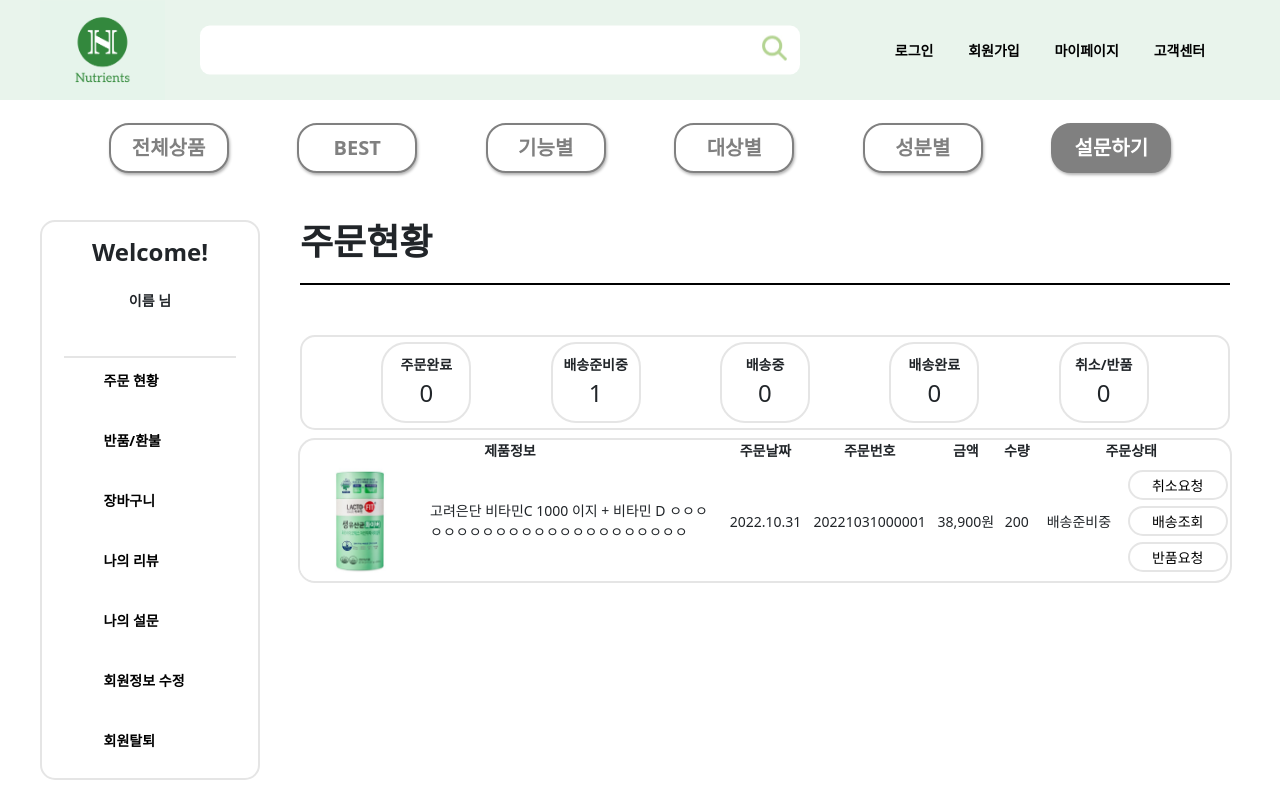
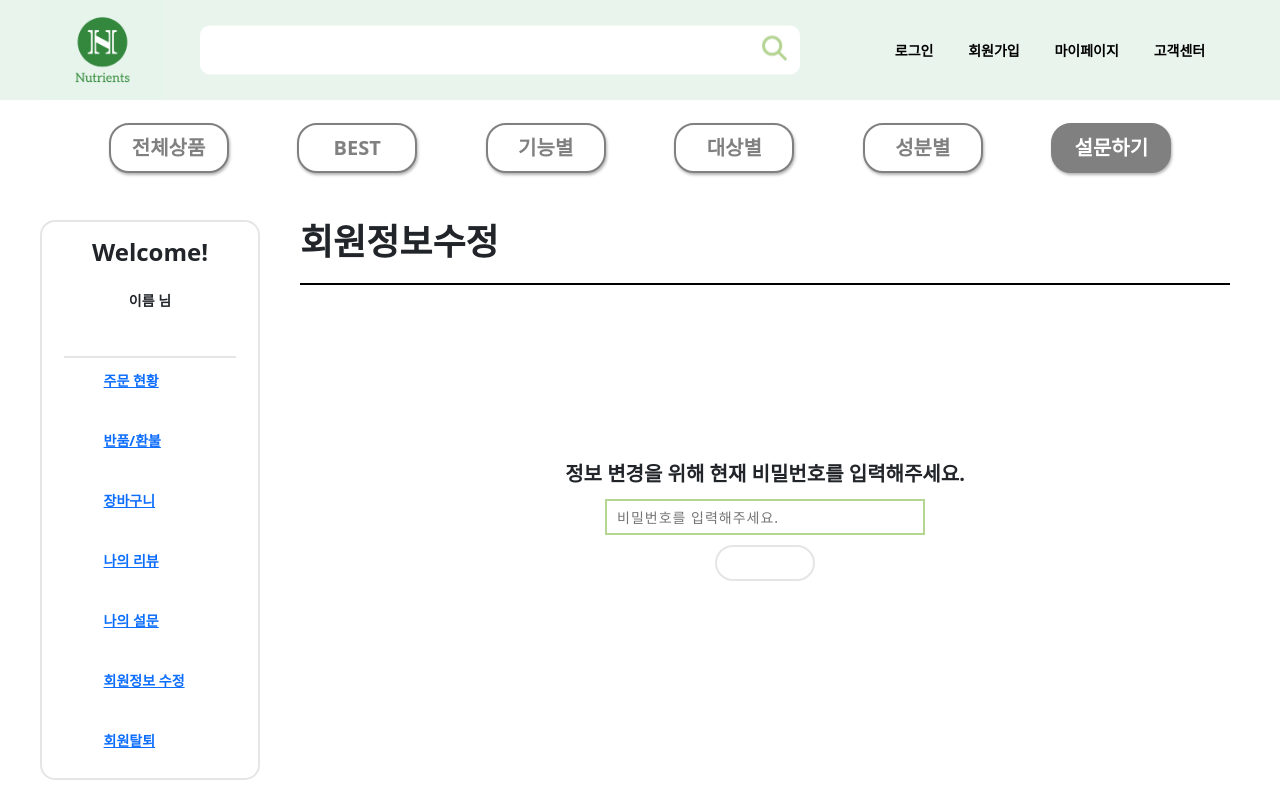
Before and after one commit to hoyaioi/Team-Project, a React (Create React App) app: page /mypage/myinfo in a window 1280 px wide. Shown: the top 800 px of the page. Built offline with nearby package versions, Linux system fonts and the light colour scheme.

Commit message:
로직 변경 및 불필요한 임포트 삭제

```diff
--- a/src/App.js
+++ b/src/App.js
@@ -10,7 +10,6 @@ import ServiceCenter from "./Component/ServiceCenter";
 import Notice from "./Component/Notice";
 import NoticeDetail from "./Component/NoticeDetail";
 import ScrollToTop from "./ScrollToTop";
-import MyPageCart from "./Component/MyPageCart";
 import MyCart from "./Component/MyCart";
 import ItemList from "./Component/ItemList";
 import ServiceQna from "./Component/ServiceQna";
@@ -31,6 +30,7 @@ import MyPageResearch from "./Component/MyResearch";
 import MyInfoUp1 from "./Component/MyInfoUp1";
 import MyInfoUp2 from "./Component/MyInfoUp2";
 import MyInfoDel1 from "./Component/MyInfoDel1";
+import MyInfoDel2 from "./Component/MyInfoDel2";
 
 function App() {
   return (
@@ -47,16 +47,17 @@ function App() {
             <Route path="mycart" element={<MyCart />} />
             <Route path="myreview" element={<MyReview />} />
             <Route path="myresearch" element={<MyPageResearch />} />
-            <Route path="myinfo" element={<MyInfoUp1 />} />
-            <Route path="modify" element={<MyInfoUp2 />} />
+            <Route path="myinfo" element={<MyInfoUp1 memIdx={3}/>} />
+            <Route path="modify" element={<MyInfoUp2 memIdx={3}/>} />
 
-            <Route path="myinfodel" element={<MyInfoDel1 />} />
+            <Route path="myinfodel" element={<MyInfoDel1 memIdx={3} />} />
+            <Route path="unregister" element={<MyInfoDel2 memIdx={3}/>} />
           </Route>
           <Route path="/item/:itemIdx" element={<Item />} />
           <Route path="/notice" element={<Notice />} />
           <Route path="/noticedetail" element={<NoticeDetail />} />
           <Route path="/intro" element={<Intro />} />
-          <Route path="/cart" element={<MyCart />} />
+          {/* <Route path="/cart" element={<MyCart />} /> */}
           <Route path="/serviceqna" element={<ServiceQna />} />
           <Route path="/itemlist" element={<ItemList />} />
           <Route path="/join" element={<Register />} />
--- a/src/Component/MyInfoUp1.js
+++ b/src/Component/MyInfoUp1.js
@@ -2,16 +2,17 @@ import axios from 'axios';
 import { useRef } from 'react';
 import { useState } from 'react';
 import { useEffect } from 'react';
+import { useNavigate } from 'react-router-dom';
 import '../CSS/MyInfoUp1.css';
 
-function MyInfoUp1({ memIdx, handleIsNow, history }) {
+function MyInfoUp1({ memIdx }) {
 
     const [data, setData] = useState({});
-    const [memPw1, setMemPw1] = useState('');
+    const [memPw, setMemPw] = useState('');
 
     const inputPw = useRef();
 
-    const handlerChangePw1 = (e) => setMemPw1(e.target.value);
+    const handlerChangePw = (e) => setMemPw(e.target.value);
 
     useEffect(() => {
         inputPw.current.focus();
@@ -27,19 +28,21 @@ function MyInfoUp1({ memIdx, handleIsNow, history }) {
     //         .catch(error => console.log(error));
     // }, []);
 
-    const handlerOnClick = (e) => {
+    const navigate = useNavigate();
 
-        axios.post(`http://localhost:8080/member/${memIdx}`, `memPw1=${memPw1}`)
+    const handlerOnClick = () => {
+
+        axios.post(`http://localhost:8080/member/${memIdx}`, `memPw=${memPw}`)
             .then(response => {
                 if(response.status === 200){
-                    handleIsNow(e);
+                    navigate('/mypage/modify');
                 }
             })
             .catch(error => {
                 console.log(error);
                 alert('비밀번호가 일치하지 않습니다.');
                 inputPw.current.focus();
-                setMemPw1('');
+                setMemPw('');
             })
 
     }
@@ -56,7 +59,7 @@ function MyInfoUp1({ memIdx, handleIsNow, history }) {
                             정보 변경을 위해 현재 비밀번호를 입력해주세요.
                         </div>
                         <div className='myinfoup1_input_wrap'>
-                            <input type='password' ref={inputPw} value={memPw1} placeholder='비밀번호를 입력해주세요.' onChange={handlerChangePw1} autoComplete='off' />
+                            <input type='password' ref={inputPw} value={memPw} placeholder='비밀번호를 입력해주세요.' onChange={handlerChangePw} autoComplete='off' />
                         </div>
                         <div className='myinfoup1_input_wrap'>
                             <input type='button' id='MyInfoUp2' onClick={handlerOnClick} value='입력완료' />
--- a/src/Component/MyPage.js
+++ b/src/Component/MyPage.js
@@ -1,45 +1,8 @@
 import "../CSS/MyPage.css";
-import { useState } from "react";
-import MyOrderList from "./MyOrderList";
-import MyCart from "./MyCart";
-import MyRefund from "./MyRefund";
-import MyReview from "./MyReview";
-import MyInfoUp1 from "./MyInfoUp1";
-import MyInfoUp2 from "./MyInfoUp2";
-import MyInfoDel1 from "./MyInfoDel1";
-import MyResearch from "./MyResearch";
-import ReviewWrite from "./ReviewWrite";
-import MyPageResearchDetail from "./MyResearchDetail";
+import { Outlet } from "react-router-dom";
+import { Link } from "react-router-dom";
 
 function MyPage() {
-  const [isNow, setIsNow] = useState("MyOrderList");
-
-  // const handleOrderList = () => {
-  //     setIsNow("OrderList");
-  // }
-  // const handleCart = () => {
-  //     setIsNow("Cart");
-  // }
-  // const handleRefundList = () => {
-  //     setIsNow("RefundList");
-  // }
-  // const handleReview = () => {
-  //     setIsNow("Review");
-  // }
-  // const handleInfoUp1 = () => {
-  //     setIsNow("InfoUp1");
-  // }
-  // const handleUnregister = () => {
-  //     setIsNow("Unregister");
-  // }
-  // const handleResearch = () => {
-  //     setIsNow("Research");
-  // }
-
-  const handleIsNow = (e) => {
-    setIsNow(e.target.id);
-  };
-
   return (
     <>
       <div id="main">
@@ -53,39 +16,39 @@ function MyPage() {
               <div className="mypage_sidemenu">
                 <ul>
                   <li>
-                    <div id="MyOrderList" onClick={handleIsNow}>
-                      주문 현황
-                    </div>
+                    <Link to="myorderlist">
+                      <div>주문 현황</div>
+                    </Link>
                   </li>
                   <li>
-                    <div id="MyRefund" onClick={handleIsNow}>
-                      반품/환불
-                    </div>
+                    <Link to="myrefund">
+                      <div>반품/환불</div>
+                    </Link>
                   </li>
                   <li>
-                    <div id="MyCart" onClick={handleIsNow}>
-                      장바구니
-                    </div>
+                    <Link to="mycart">
+                      <div>장바구니</div>
+                    </Link>
                   </li>
                   <li>
-                    <div id="MyReview" onClick={handleIsNow}>
-                      나의 리뷰
-                    </div>
+                    <Link to="myreview">
+                      <div>나의 리뷰</div>
+                    </Link>
                   </li>
                   <li>
-                    <div id="MyResearch" onClick={handleIsNow}>
-                      나의 설문
-                    </div>
+                    <Link to="myresearch">
+                      <div>나의 설문</div>
+                    </Link>
                   </li>
                   <li>
-                    <div id="MyInfoUp1" onClick={handleIsNow}>
-                      회원정보 수정
-                    </div>
+                    <Link to="myinfo">
+                      <div>회원정보 수정</div>
+                    </Link>
                   </li>
                   <li>
-                    <div id="MyInfoDel1" onClick={handleIsNow}>
-                      회원탈퇴
-                    </div>
+                    <Link to="myinfodel">
+                      <div>회원탈퇴</div>
+                    </Link>
                   </li>
                 </ul>
               </div>
@@ -93,16 +56,7 @@ function MyPage() {
           </div>
 
           <div className="my_component">
-            {isNow === "MyOrderList" &&<MyOrderList />}
-            {isNow === "MyCart" && <MyCart />}
-            {isNow === "MyRefund" && <MyRefund />}
-            {isNow === "MyReview" && <MyReview handleIsNow={handleIsNow}/>}
-            {isNow === "MyInfoUp1" && <MyInfoUp1 handleIsNow={handleIsNow} memIdx={2} />}
-            {isNow === "MyInfoUp2" && <MyInfoUp2 memIdx={2}/>}
-            {isNow === "MyPageResearchDetail" && <MyPageResearchDetail />}
-            {isNow === "MyInfoDel1" && <MyInfoDel1 />}
-            {isNow === "MyResearch" && <MyResearch  handleIsNow={handleIsNow} />}
-            {isNow === "ReviewWrite" && <ReviewWrite />}
+            <Outlet />
           </div>
         </div>
       </div>
```
